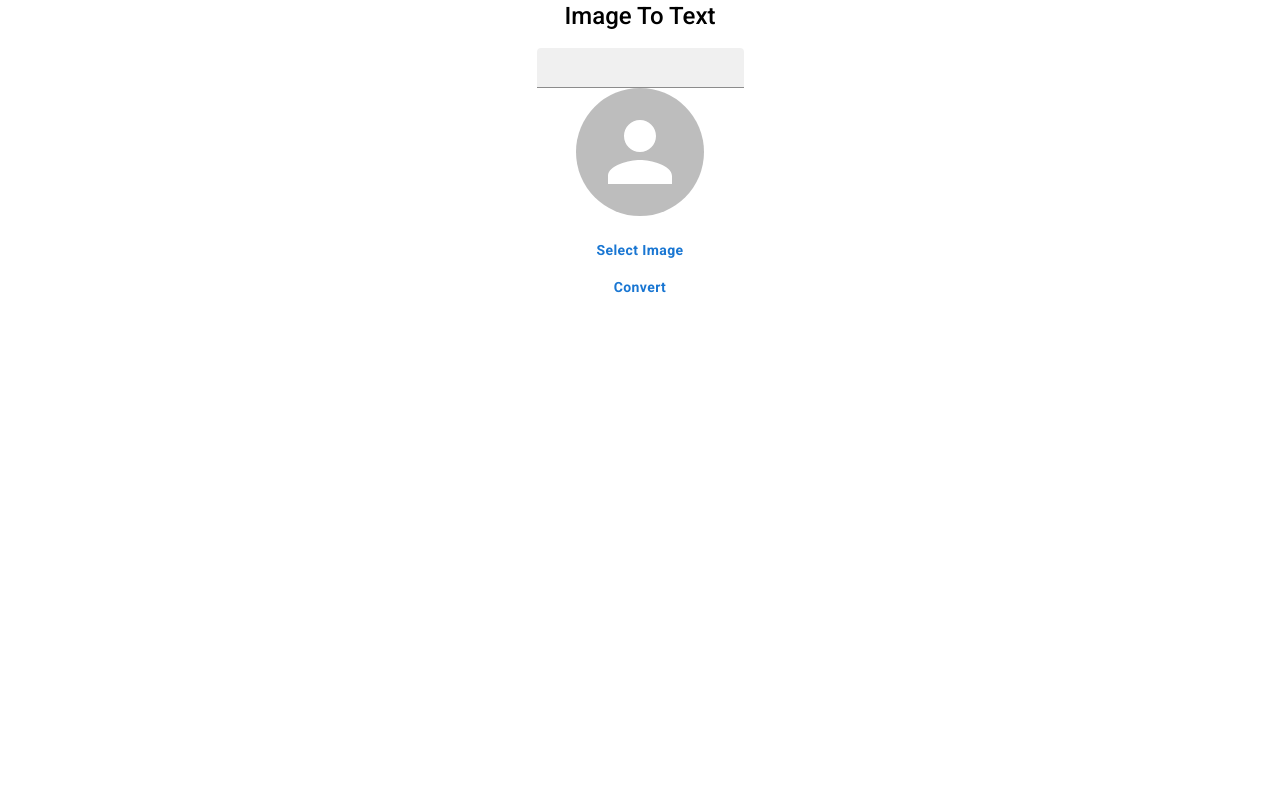
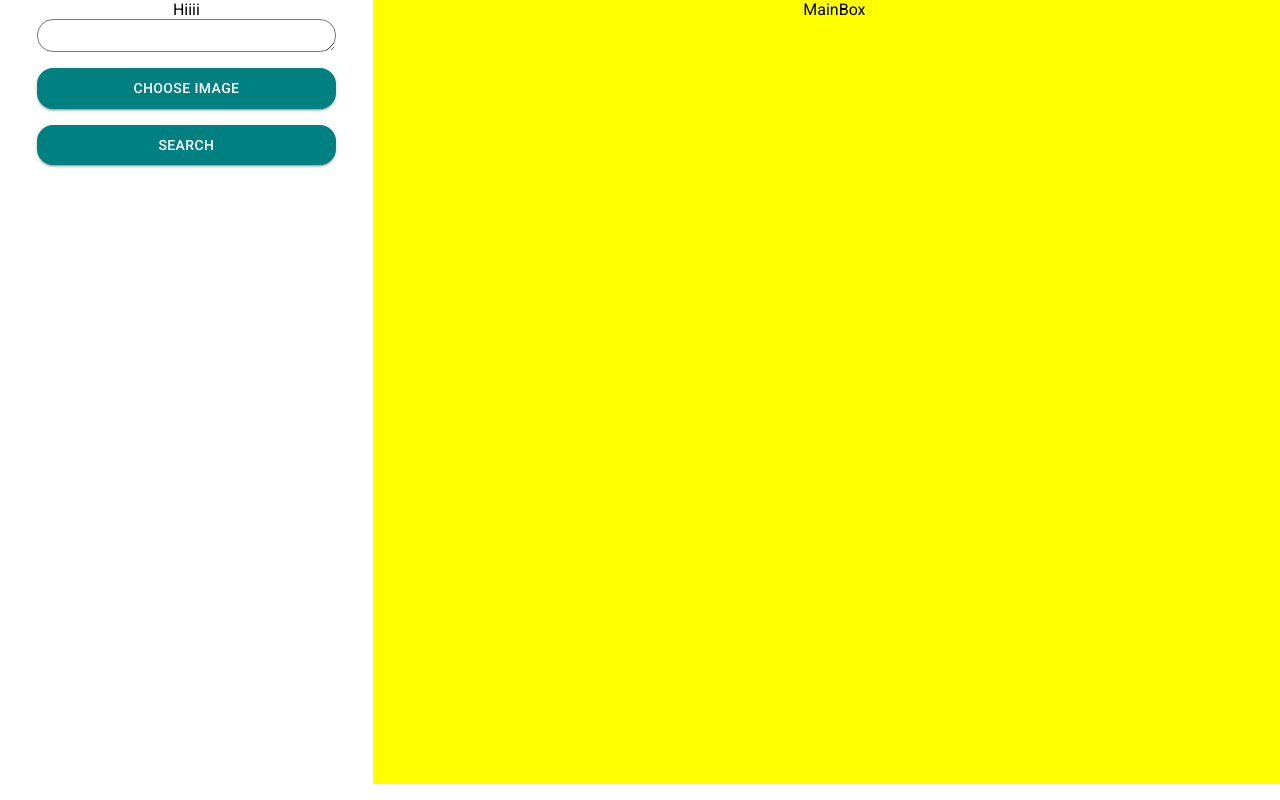
Before and after one commit to Melody-Le/book-search-app, a React (Create React App) app: page / in a window 1280 px wide. Built offline with nearby package versions, Linux system fonts and the light colour scheme.

Commit message:
feat: setup sideBar done

```diff
--- a/src/App.js
+++ b/src/App.js
@@ -1,15 +1,13 @@
 import React, { useEffect, useState } from "react";
-import { Typography, Grid, Box, Button } from "@mui/material";
-import TextField from "@mui/material/TextField";
-import Avatar from "@mui/material/Avatar";
+import "./App.css";
 import SearchBar from "./components/SearchBar/SearchBar";
-
-import "./App.css";
-
+import SideBar from "./components/SideBar/SideBar";
+import MainBox from "./components/MainBox/MainBox";
+import Homepage from "./pages/Homepage";
 function App() {
   return (
     <div className="App">
-      <SearchBar />
+      <Homepage />
     </div>
   );
 }
--- /dev/null
+++ b/src/components/MainBox/MainBox.jsx
@@ -0,0 +1,14 @@
+import React from "react";
+import SearchBar from "../SearchBar/SearchBar";
+import { Grid } from "@mui/material";
+
+function MainBox() {
+  return (
+    <Grid item xs>
+      <div>MainBox</div>
+      {/* <SearchBar /> */}
+    </Grid>
+  );
+}
+
+export default MainBox;
--- a/src/components/SearchBar/SearchBar.jsx
+++ b/src/components/SearchBar/SearchBar.jsx
@@ -27,46 +27,112 @@ function SearchBar() {
     }).then(({ data: { text } }) => {
       setTextConverted(text);
       setIsLoading(false);
+      setPreviewImgUrl(null);
     });
+  };
+  const handleSearch = (evnt) => {
+    evnt.preventDefault();
+    if (textConverted !== "") {
+      console.log(textConverted);
+      setTextConverted("");
+    }
+  };
+  const handleInputChange = (evnt) => {
+    setTextConverted(evnt.target.value);
   };
   return (
     <div>
       <Grid
-        md={4}
         item
         alignItems={"center"}
         justifyContent={"center"}
         marginX={{ xs: "auto" }}
       >
         {!isLoading && (
-          <Typography
-            variant="h5"
+          <Box
+            display="flex"
+            flexDirection={"column"}
+            alignItems={"center"}
+            sx={{ width: "100%" }}
+          >
+            <TextareaAutosize
+              maxRows={6}
+              minRows={1}
+              aria-label="minimum height"
+              value={textConverted}
+              onChange={handleInputChange}
+              style={{
+                width: "80%",
+                padding: "0.5rem 1rem",
+                marginX: "1rem",
+                marginY: "1rem",
+                borderRadius: "1rem",
+              }}
+              sx={{
+                width: "80%",
+                padding: "1rem",
+                marginX: "1rem",
+                marginY: "1rem",
+              }}
+            />
+            <Button
+              variant="contained"
+              sx={{
+                backgroundColor: "teal",
+                width: "80%",
+                color: "white",
+                borderRadius: "1rem",
+                marginY: "1rem",
+                padding: "8px",
+                ":hover": {
+                  border: "cyan",
+                  backgroundColor: "blue",
+                },
+              }}
+              component="label"
+              defaultValue={previewImgUrl}
+            >
+              {previewImgUrl ? "Change Image" : "Choose Image"}
+              <input
+                hidden
+                accept=".png, .jpeg, .jpg*"
+                type="file"
+                onChange={handleFileInput}
+              />
+            </Button>
+            {!previewImgUrl && (
+              <Button
+                variant="contained"
+                sx={{
+                  backgroundColor: "teal",
+                  width: "80%",
+                  color: "white",
+                  borderRadius: "1rem",
+                  padding: "8px",
+                  ":hover": {
+                    border: "cyan",
+                    backgroundColor: "blue",
+                  },
+                }}
+                onClick={handleSearch}
+              >
+                Search
+              </Button>
+            )}
+          </Box>
+        )}
+
+        {!isLoading && previewImgUrl && (
+          <Box
             sx={{
-              fontSize: "1.5rem",
-              fontWeight: 500,
-              textAlign: "center",
-              marginBottom: "1rem",
-              color: "black",
+              display: "flex",
+              flexDirection: "column",
+              alignItems: "center",
             }}
           >
-            Image To Text
-          </Typography>
-        )}
-        {!isLoading && !textConverted && (
-          <Box display="flex" flexDirection={"column"} alignItems={"center"}>
-            <TextField
-              // onChange={handleInputChange}
-              required
-              hiddenLabel
-              // fullWidth
-              value=""
-              variant="filled"
-              size="small"
-              type="text"
-              name="username"
-            />
             <Avatar
               src={previewImgUrl}
+              variant="rounded"
               sx={{
                 width: 128,
                 height: 128,
@@ -75,23 +141,18 @@ function SearchBar() {
               }}
             />
             <Button
-              sx={{ fontWeight: "bold", textTransform: "none" }}
-              component="label"
-              defaultValue={previewImgUrl}
-              // onClick={handleConvert}
-            >
-              Select Image
-              <input
-                hidden
-                accept=".png, .jpeg, .jpg*"
-                type="file"
-                onChange={handleFileInput}
-              />
-            </Button>
-            <Button
-              sx={{ fontWeight: "bold", textTransform: "none" }}
-              component="label"
-              defaultValue={previewImgUrl}
+              variant="contained"
+              sx={{
+                backgroundColor: "teal",
+                width: "80%",
+                color: "white",
+                borderRadius: "1rem",
+                padding: "8px",
+                ":hover": {
+                  border: "cyan",
+                  backgroundColor: "blue",
+                },
+              }}
               onClick={handleConvert}
             >
               Convert
@@ -114,17 +175,6 @@ function SearchBar() {
             </Typography>
           </Box>
         )}
-        {!isLoading && textConverted && (
-          <Box>
-            <TextareaAutosize
-              maxRows={6}
-              minRows={6}
-              aria-label="minimum height"
-              value={textConverted}
-              style={{ width: 200 }}
-            />
-          </Box>
-        )}
       </Grid>
     </div>
   );
--- a/src/components/SideBar/SideBar.jsx
+++ b/src/components/SideBar/SideBar.jsx
@@ -1,7 +1,14 @@
 import React from "react";
+import { Grid } from "@mui/material";
+import SearchBar from "../SearchBar/SearchBar";
 
 function SideBar() {
-  return <div>SideBar</div>;
+  return (
+    <Grid item xs="auto" sx={{ backgroundColor: "white", minWidth: "30%" }}>
+      <div>Hiiii </div>
+      <SearchBar />
+    </Grid>
+  );
 }
 
 export default SideBar;
--- a/src/pages/homepage.jsx
+++ b/src/pages/homepage.jsx
@@ -0,0 +1,24 @@
+import React from "react";
+import { Grid } from "@mui/material";
+import SideBar from "../components/SideBar/SideBar";
+import MainBox from "../components/MainBox/MainBox";
+
+function Homepage() {
+  return (
+    <>
+      <Grid
+        container
+        spacing={2}
+        sx={{
+          backgroundColor: "yellow",
+          height: "100vh",
+        }}
+      >
+        <SideBar />
+        <MainBox />
+      </Grid>
+    </>
+  );
+}
+
+export default Homepage;
```
